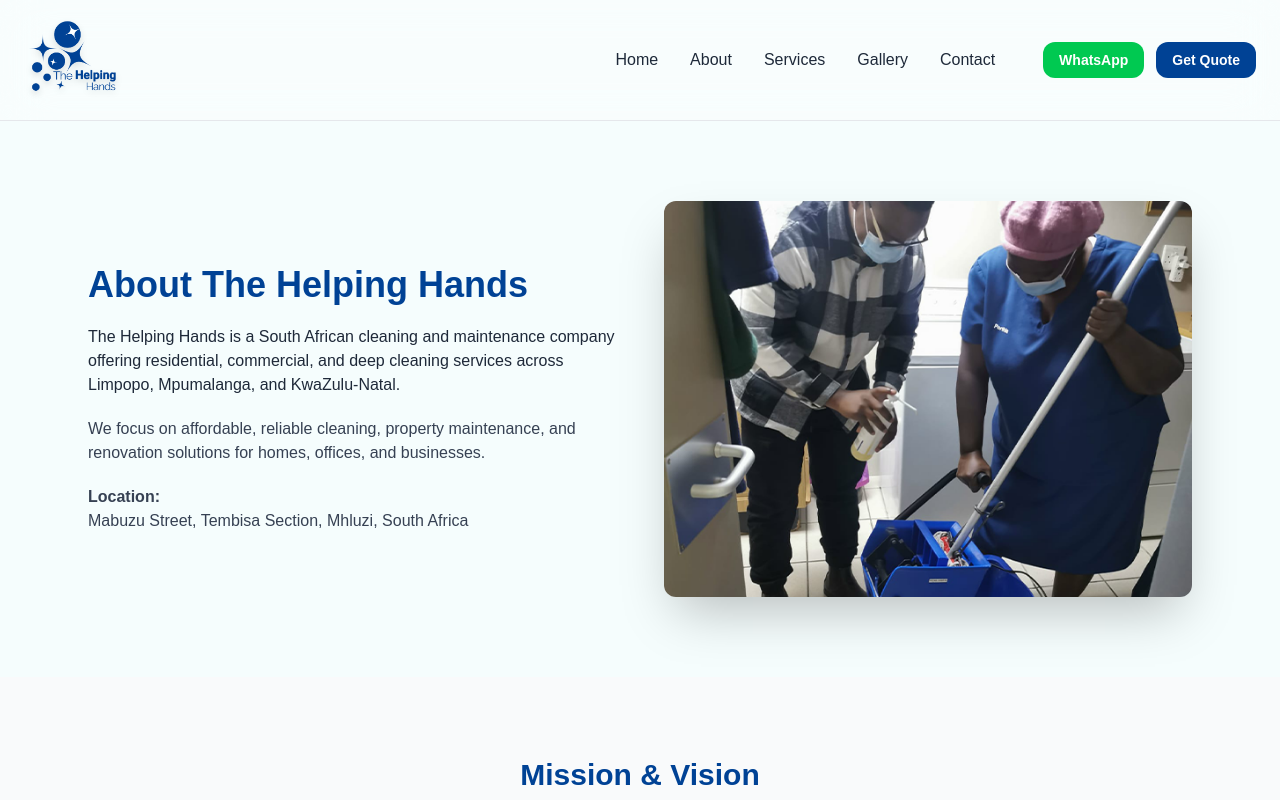
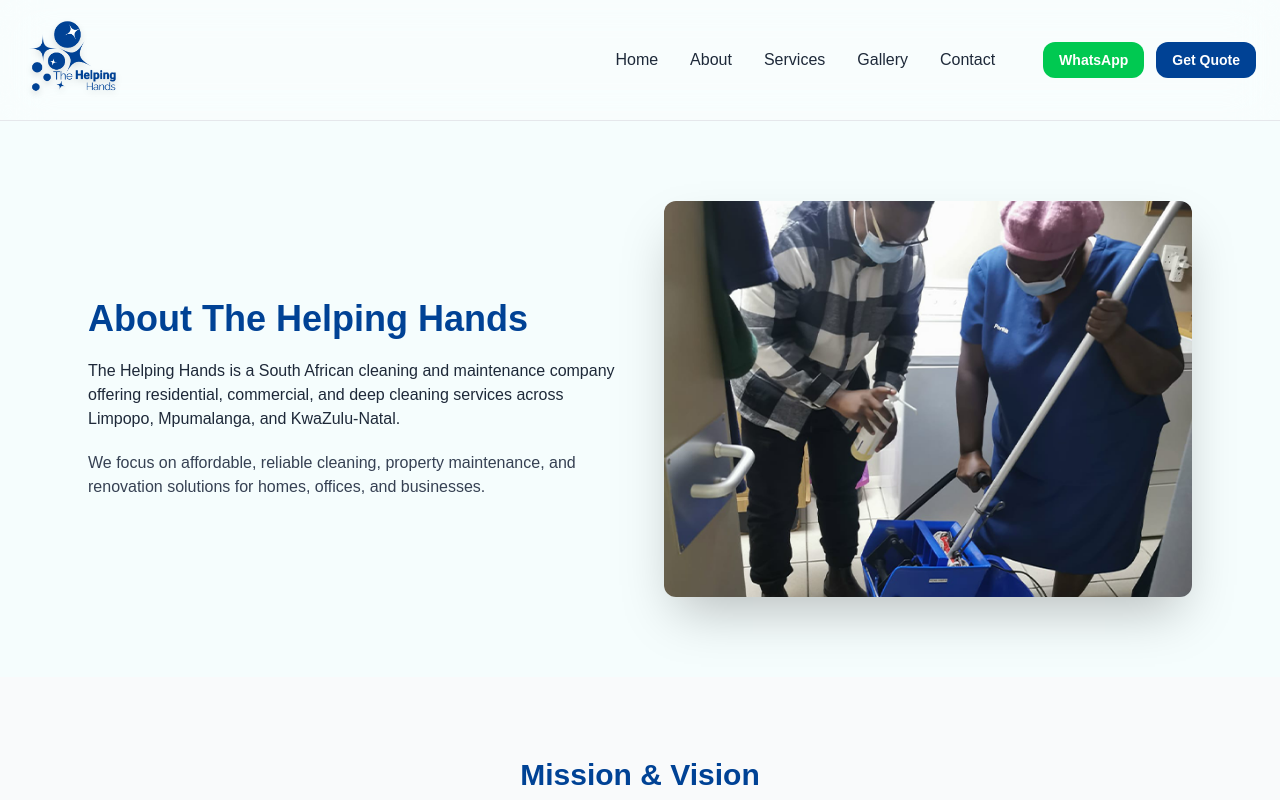
Before and after one commit to Mdebe/the-helping-hands-, a Next.js app: page /about in a window 1280 px wide. Shown: the top 800 px of the page. Built offline with nearby package versions, Linux system fonts and the light colour scheme.

Commit message:
updated about page removed old location

```diff
--- a/app/about/page.tsx
+++ b/app/about/page.tsx
@@ -25,10 +25,6 @@ export default function About() {
             solutions for homes, offices, and businesses.
           </p>
 
-          <p className="text-gray-700">
-            <strong>Location:</strong><br />
-            Mabuzu Street, Tembisa Section, Mhluzi, South Africa
-          </p>
 
         </div>
 
```
